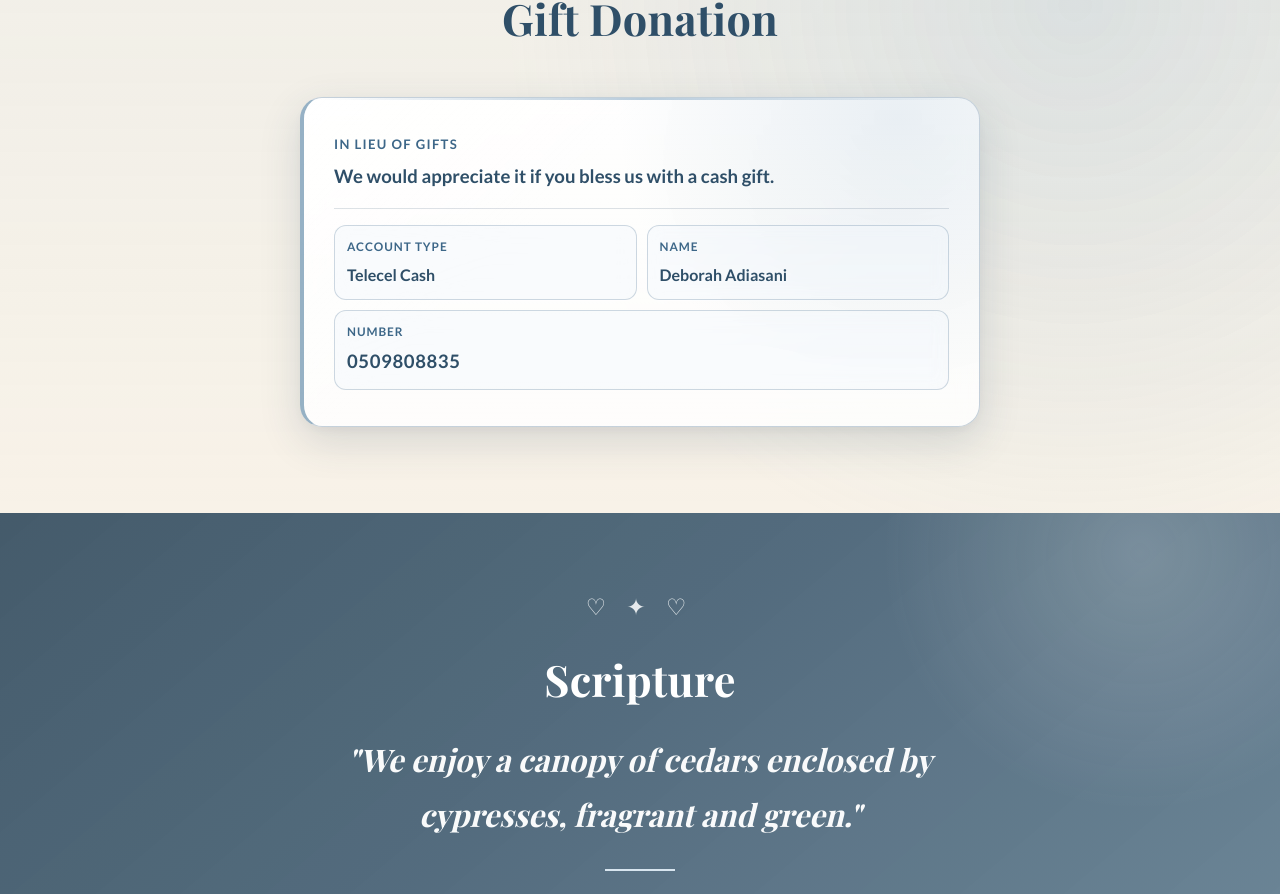
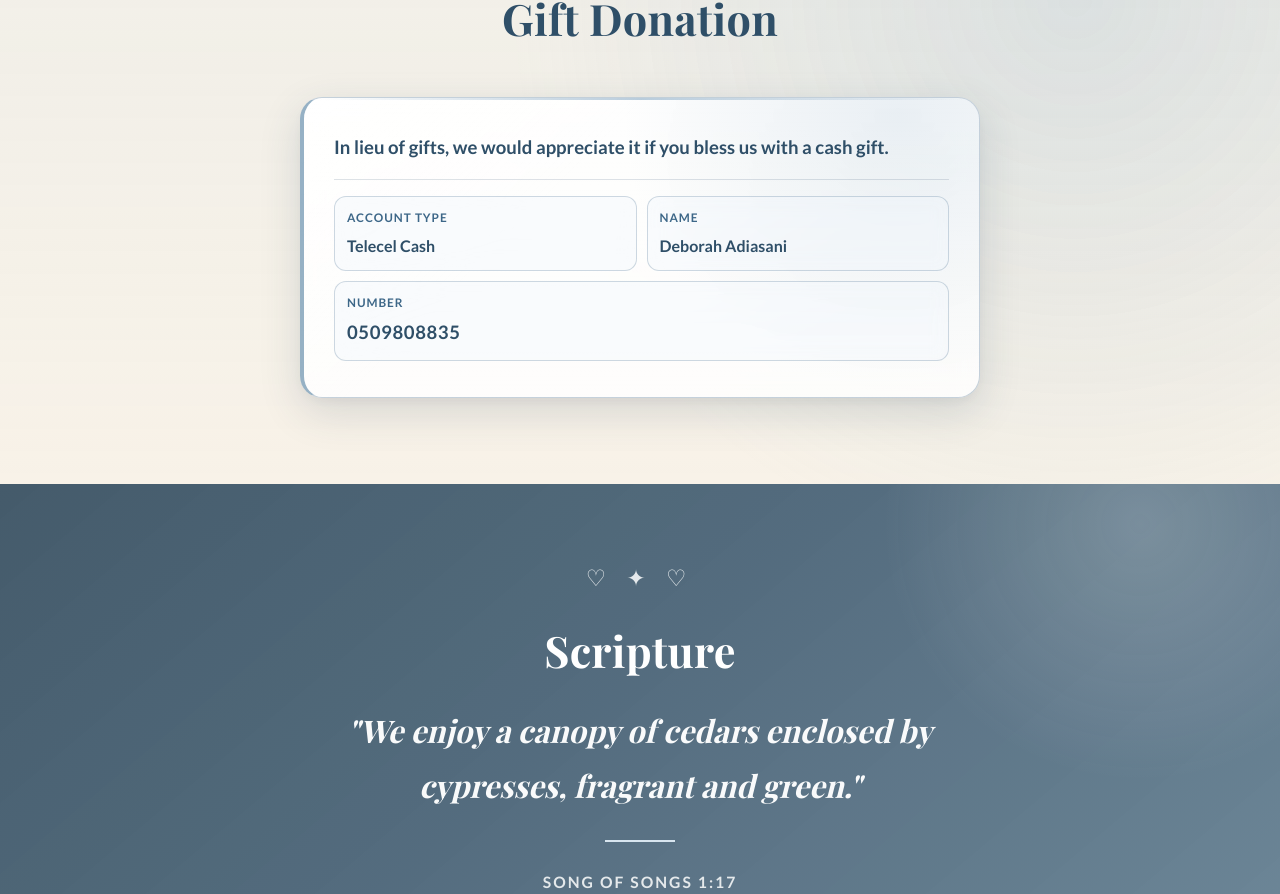
Before and after one commit to Dominic62q/wedding, a React (Vite) app: page / in a window 1280 px wide. Shown: the part 3293-4187 px from the top of the page. Built offline with nearby package versions, Linux system fonts and the light colour scheme; a web font is replaced by a local one.

Commit message:
Refine gift donation wording

```diff
--- a/src/components/GiftDonation.jsx
+++ b/src/components/GiftDonation.jsx
@@ -4,9 +4,8 @@ export default function GiftDonation() {
       <h2 className="donation-heading">Gift Donation</h2>
 
       <div className="card donation-card">
-        <p className="donation-kicker">In lieu of gifts</p>
         <p className="donation-message">
-          We would appreciate it if you bless us with a cash gift.
+          In lieu of gifts, we would appreciate it if you bless us with a cash gift.
         </p>
 
         <div className="donation-divider" />
```
